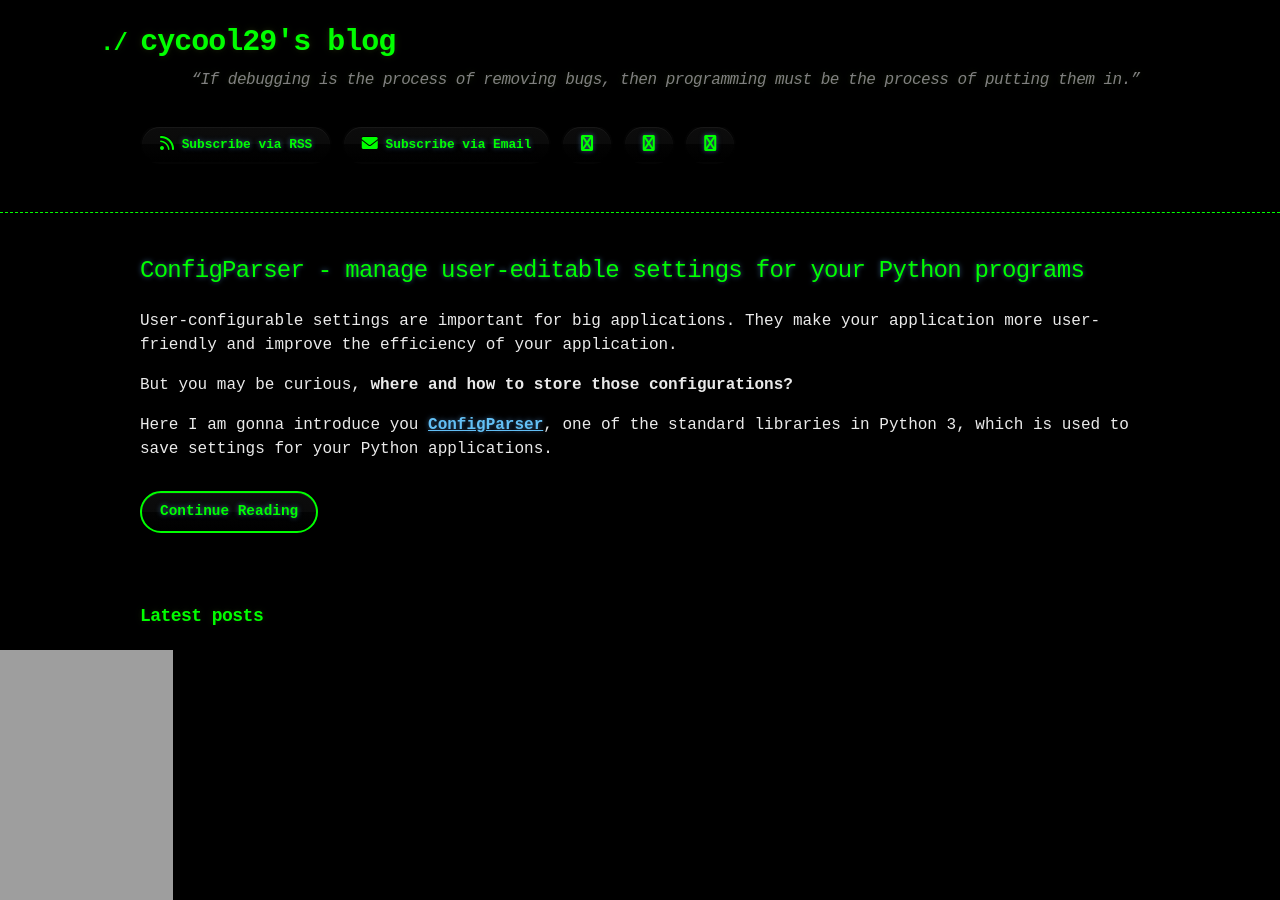
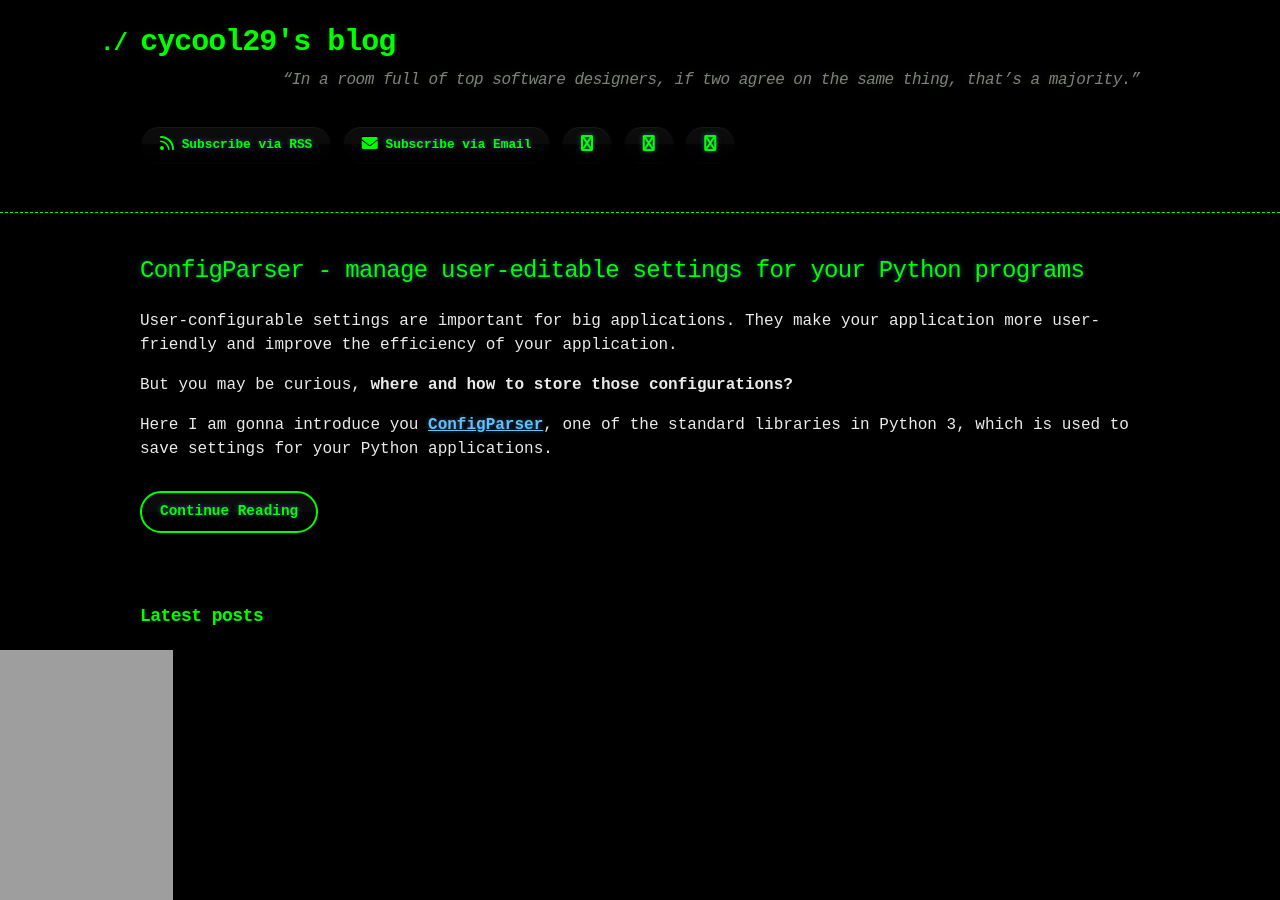
Before and after one commit to cycool29/cycool29.github.io, a Jekyll site: the page built from index.md, in a window 1280 px wide and 900 px high. Built offline with Jekyll 4.4.1, drawn with Linux system fonts in a browser that asks for light colours; a style sheet for code colours, icons or effects is not loaded.

Commit message:
Update quotes

```diff
--- a/_config.yml
+++ b/_config.yml
@@ -1,5 +1,5 @@
 title: cycool29's blog
-description: "“If debugging is the process of removing bugs, then programming must be the process of putting them in.” "
+description: "“In a room full of top software designers, if two agree on the same thing, that’s a majority.” "
 bio: A high school student. Intermediate in Python, Git, Bash. Learning JavaScript. He/Him. "
 author: cycool29
 url: https://cycool29.github.io
```
